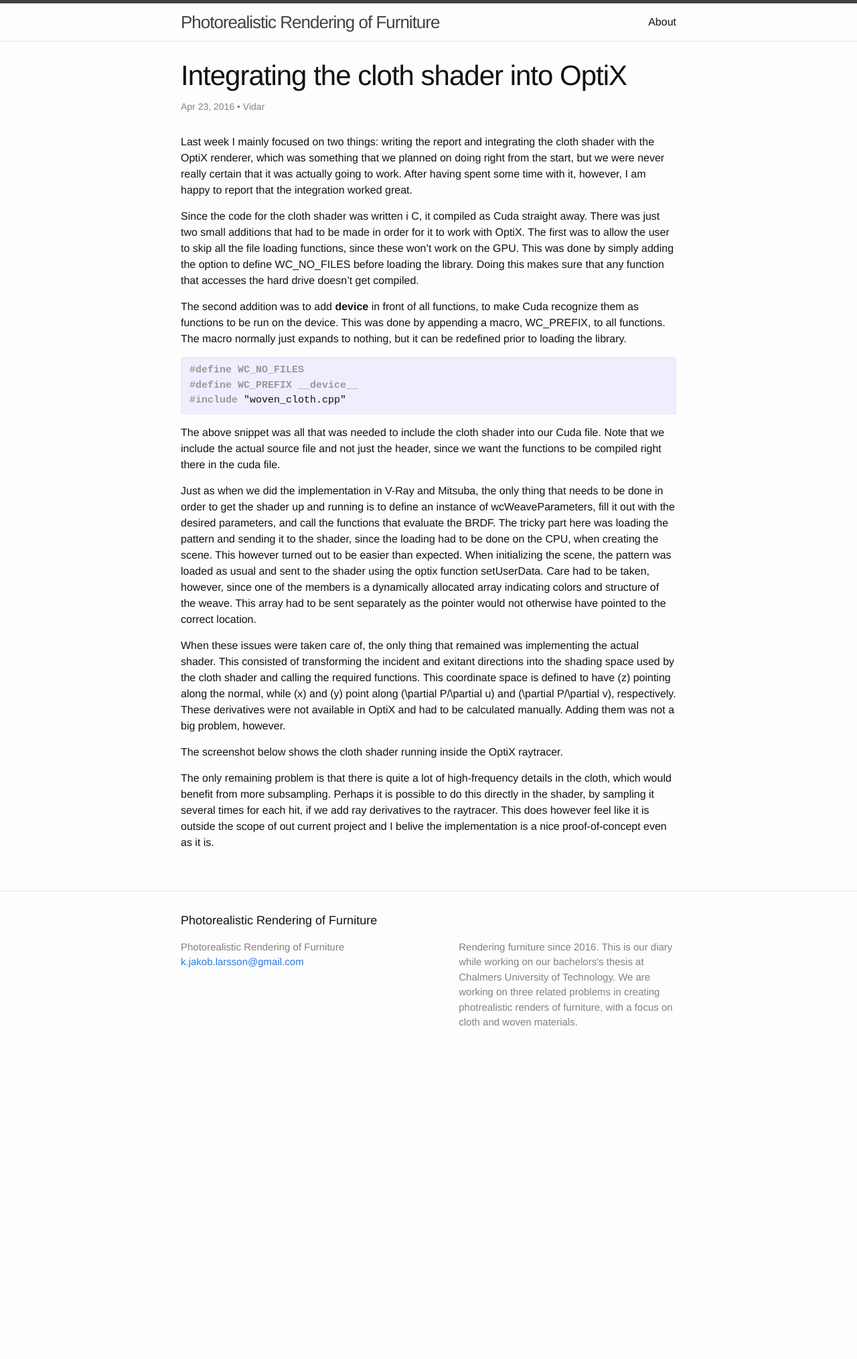
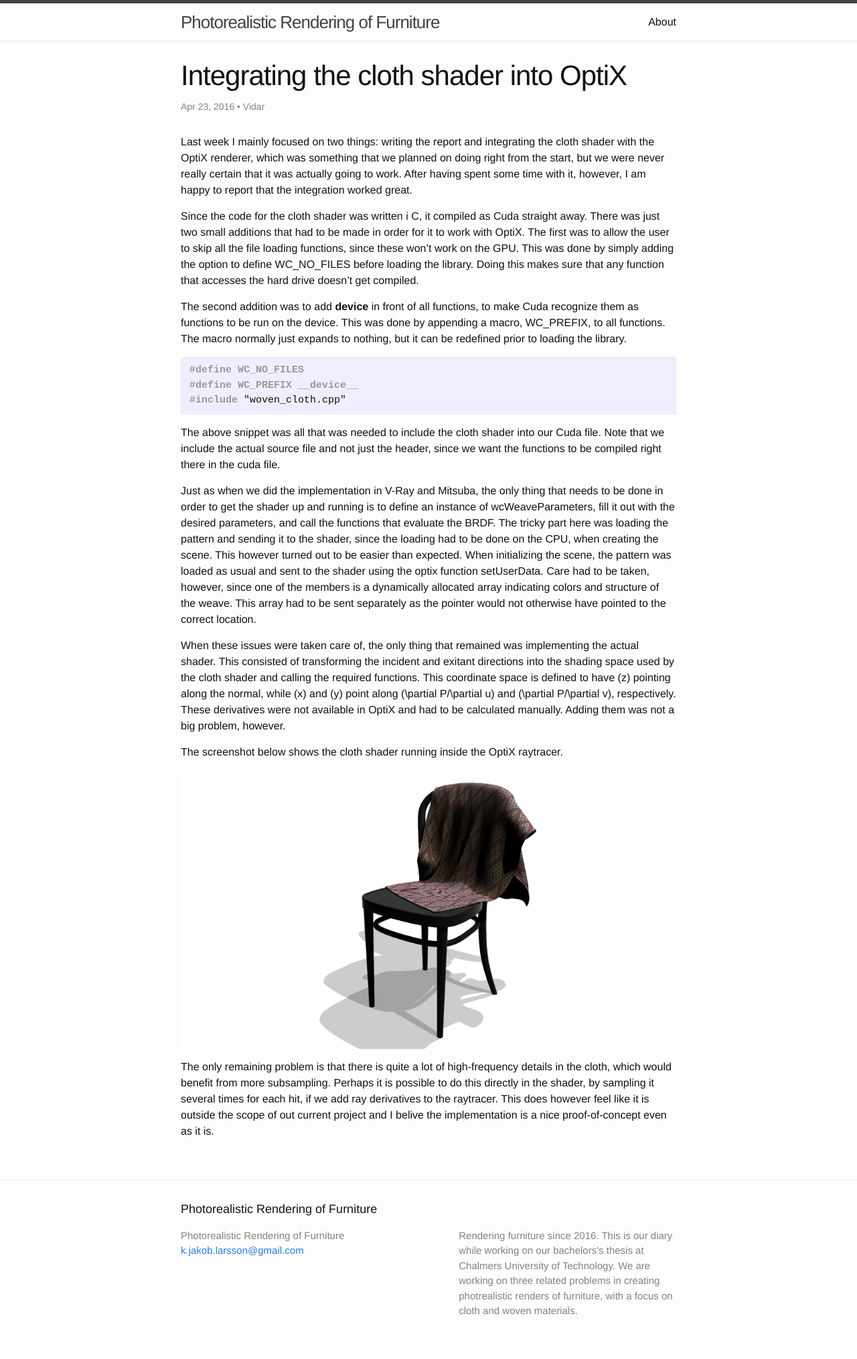
Before and after one commit to karljakoblarsson/Bachelor-work-Furniture, a Jekyll site: the page built from _posts/2016-04-24-cloptix.markdown, in a window 1280 px wide. Shown: the whole page at 67% size. Built offline with Jekyll 4.4.1, drawn with Linux system fonts in a browser that asks for light colours; before the commit the page ends 1598 px from its top, so only the background shows below that.

Commit message:
Added image to cloptix post

```diff
--- a/_posts/2016-04-24-cloptix.markdown
+++ b/_posts/2016-04-24-cloptix.markdown
@@ -28,5 +28,6 @@ When these issues were taken care of, the only thing that remained was implement
 
 The screenshot below shows the cloth shader running inside the OptiX raytracer.
 
+![A piece of cloth on a chair]({{ site.baseurl }}/assets/clothshader/2016-04-24-cloth_on_chair.png)
 
 The only remaining problem is that there is quite a lot of high-frequency details in the cloth, which would benefit from more subsampling. Perhaps it is possible to do this directly in the shader, by sampling it several times for each hit, if we add ray derivatives to the raytracer. This does however feel like it is outside the scope of out current project and I belive the implementation is a nice proof-of-concept even as it is.
```
